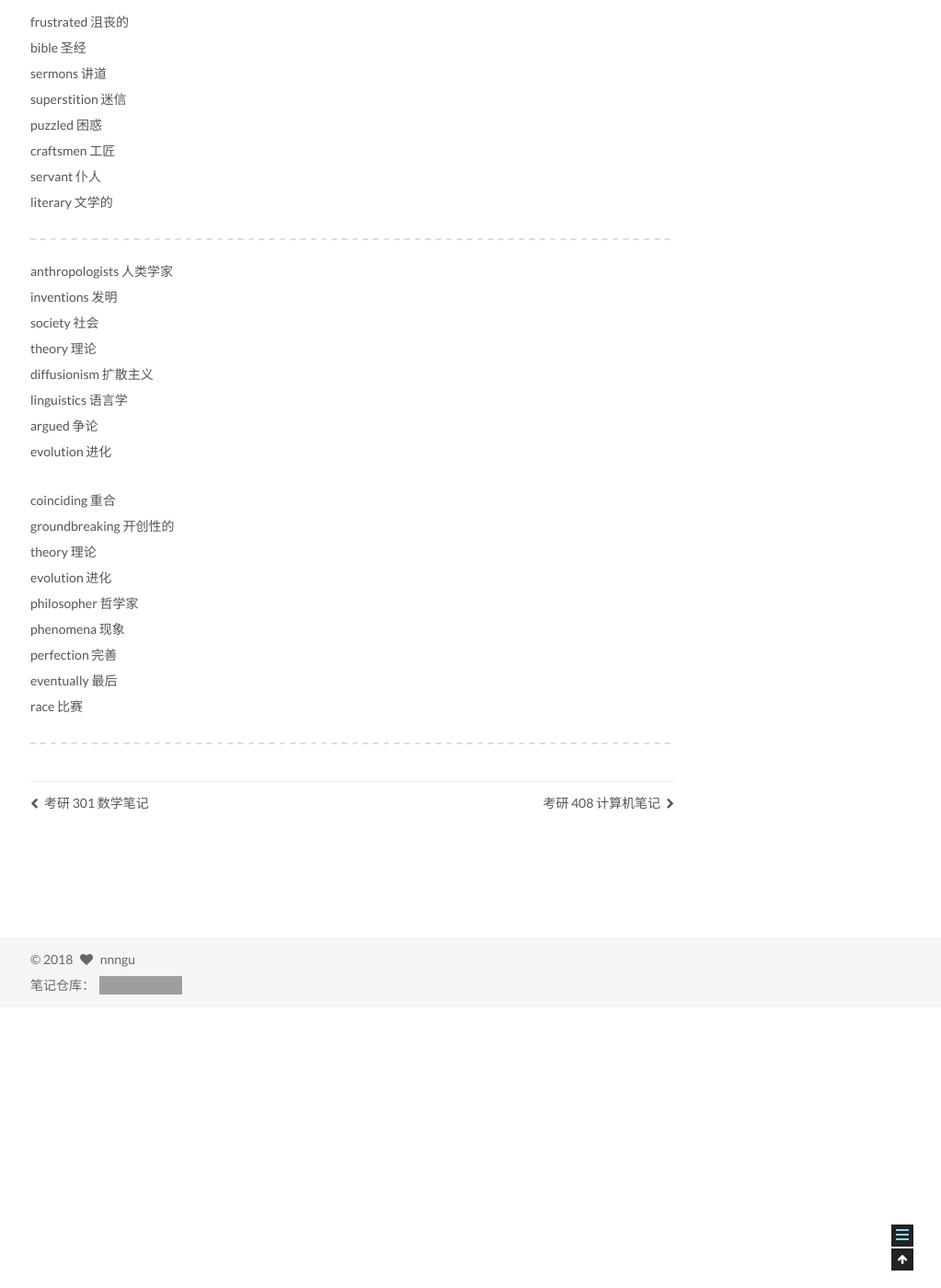
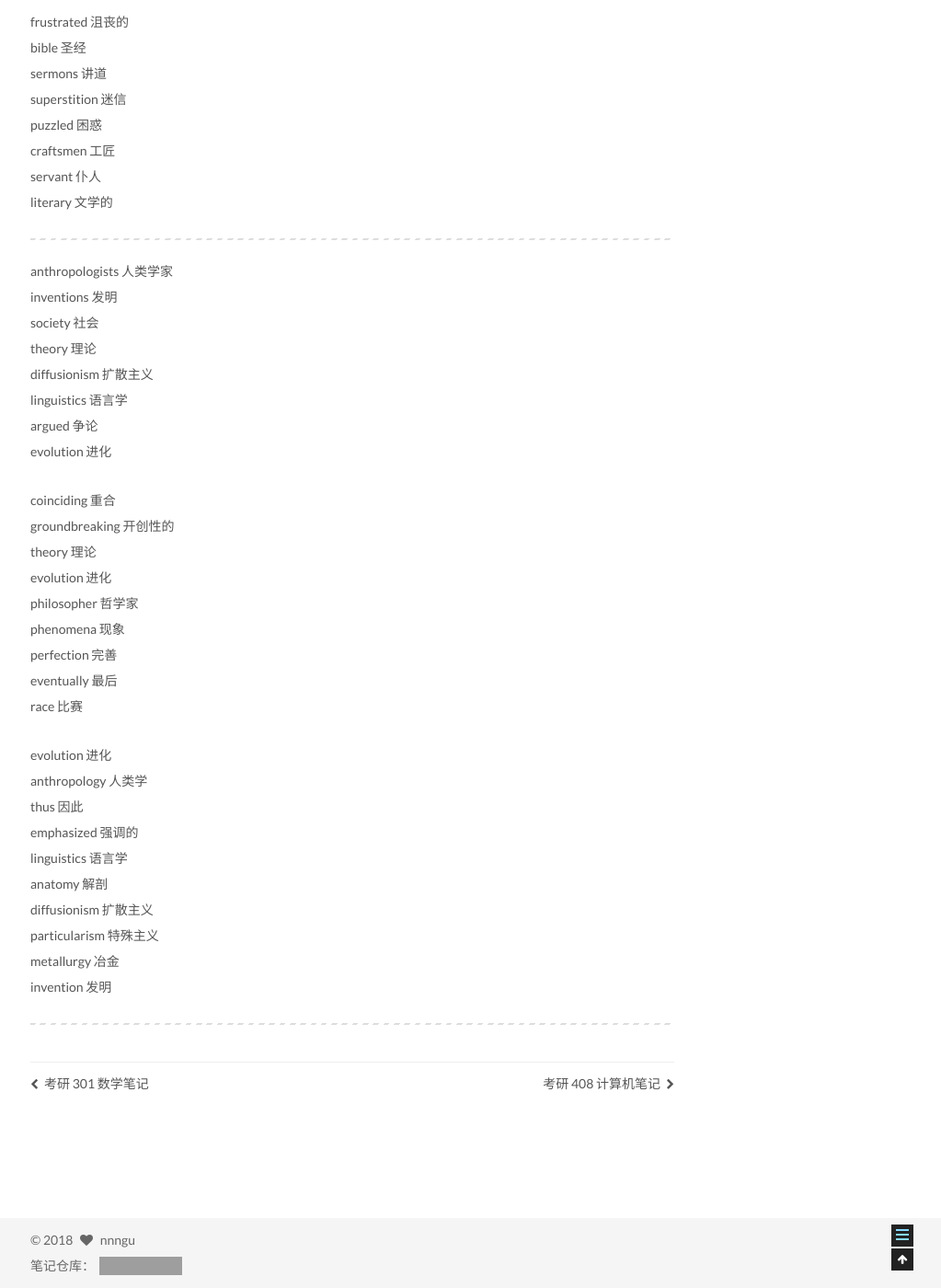
Before and after one commit to nnngu/LearningNotes, a Jekyll site: the page built from _posts/2018-06-18-考研 201 英语笔记.md, in a window 1280 px wide and 1400 px high, scrolled down 11035 px. Shown: the whole window at 92% size, without its empty margins (257-1280 px from the left). Built offline with Jekyll 4.4.1, drawn with Linux system fonts in a browser that asks for light colours; grey boxes are pictures that could not be loaded.

Commit message:
修改文件: _posts/2018-06-18-考研 201 英语笔记.md

```diff
--- a/_posts/2018-06-18-考研 201 英语笔记.md
+++ b/_posts/2018-06-18-考研 201 英语笔记.md
@@ -442,4 +442,15 @@ perfection		完善
 eventually		最后
 race		比赛
 
+evolution		进化
+anthropology		人类学
+thus		因此
+emphasized		强调的
+linguistics		语言学
+anatomy		解剖
+diffusionism		扩散主义
+particularism		特殊主义
+metallurgy		冶金
+invention		发明
+
 ---
```
